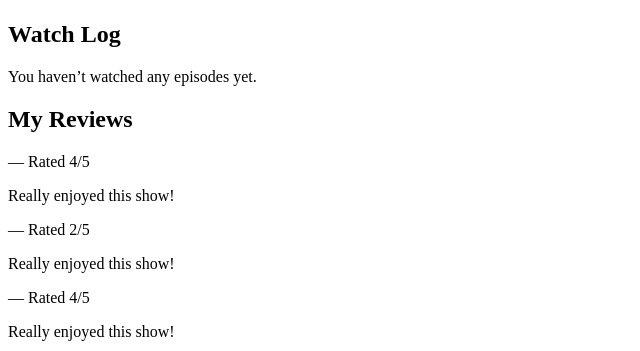
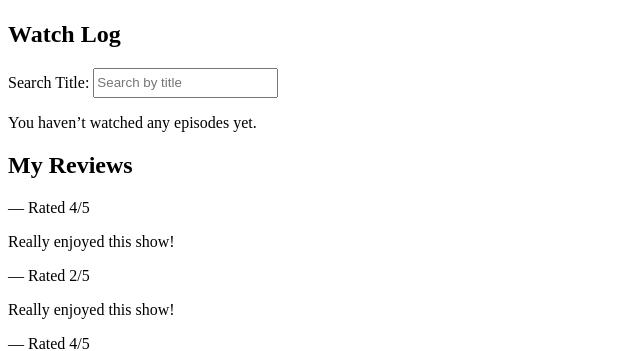
Before and after one commit to NatalieParker/CSE108_final_group17, a Flask app: template templates/account.html in a window 1280 px wide. Shown: the part 97-448 px from the top of the page, without its empty margins (0-640 px from the left). Run offline with Flask 3, Linux system fonts and the light colour scheme; the template is opened without the code that fills it: values that come from a table or form of the project are taken from there, others are empty; data comes from the database, SQL or seed files in the repository.

Commit message:
Added Search to Account Page

```diff
--- /dev/null
+++ b/static/account.js
@@ -0,0 +1,13 @@
+const searchInput = document.getElementById("watchedSearch")
+const rows = document.querySelectorAll(".show-table tbody tr")
+
+function filterWatchLog() {
+  const value = searchInput.value.toLowerCase()
+
+  rows.forEach(row => {
+    const title = row.dataset.title || ""
+    row.style.display = title.includes(value) ? "" : "none"
+  })
+}
+
+  searchInput.addEventListener("input", filterWatchLog)
--- a/templates/account.html
+++ b/templates/account.html
@@ -10,6 +10,14 @@
   <section>
     <h2>Watch Log</h2>
 
+    <label for="watchedSearch">Search Title:</label>
+    <input
+      type="text"
+      id="watchedSearch"
+      placeholder="Search by title"
+      style="height: 1.5rem;"
+    >
+
     {% if watch_log %}
       <table class="show-table">
         <thead>
@@ -21,7 +29,7 @@
         </thead>
         <tbody>
           {% for entry in watch_log %}
-            <tr>
+            <tr data-title="{{ entry.show_title | lower }}">
               <td>
                 <img
                   src="{{ entry.cover or url_for('static', filename='covers/default.jpg') }}"
@@ -67,4 +75,5 @@
     </a>
   </section>
 
+  <script src="../static/account.js"></script>
 {% endblock %}
```
